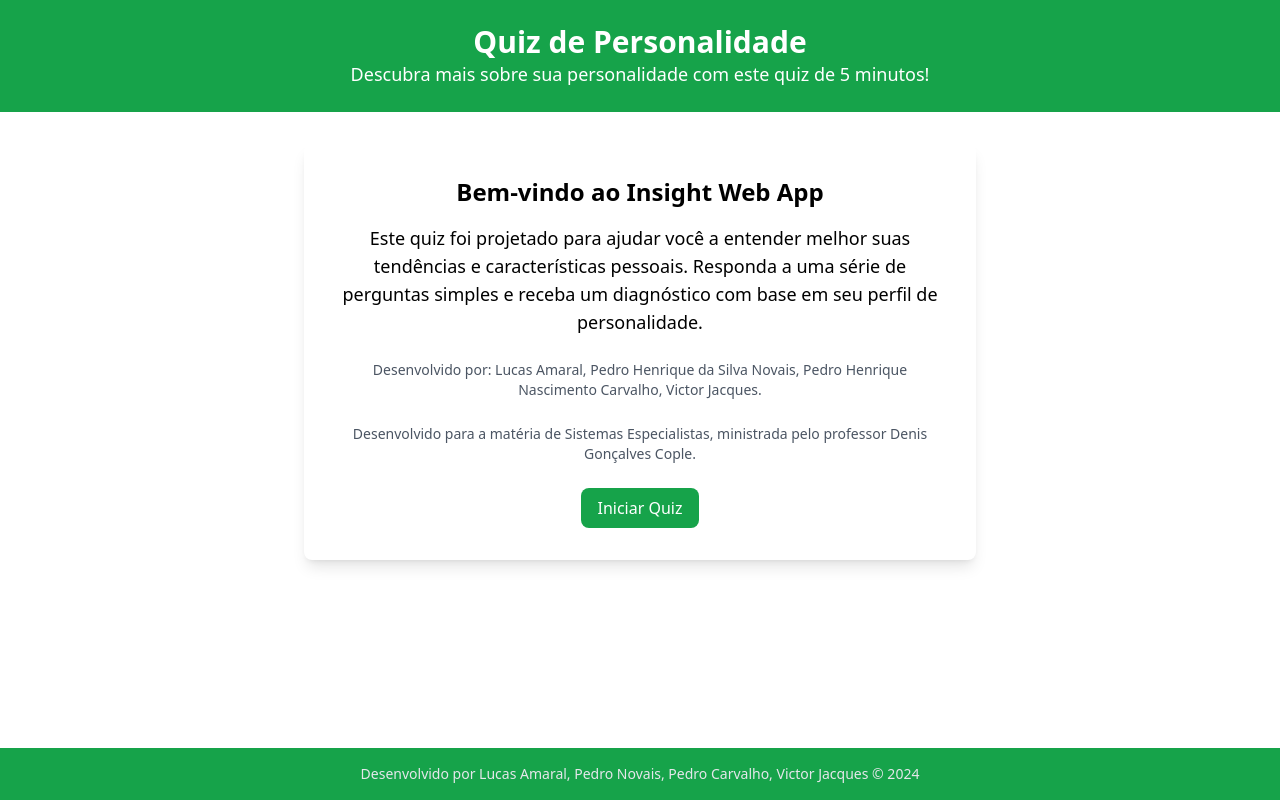
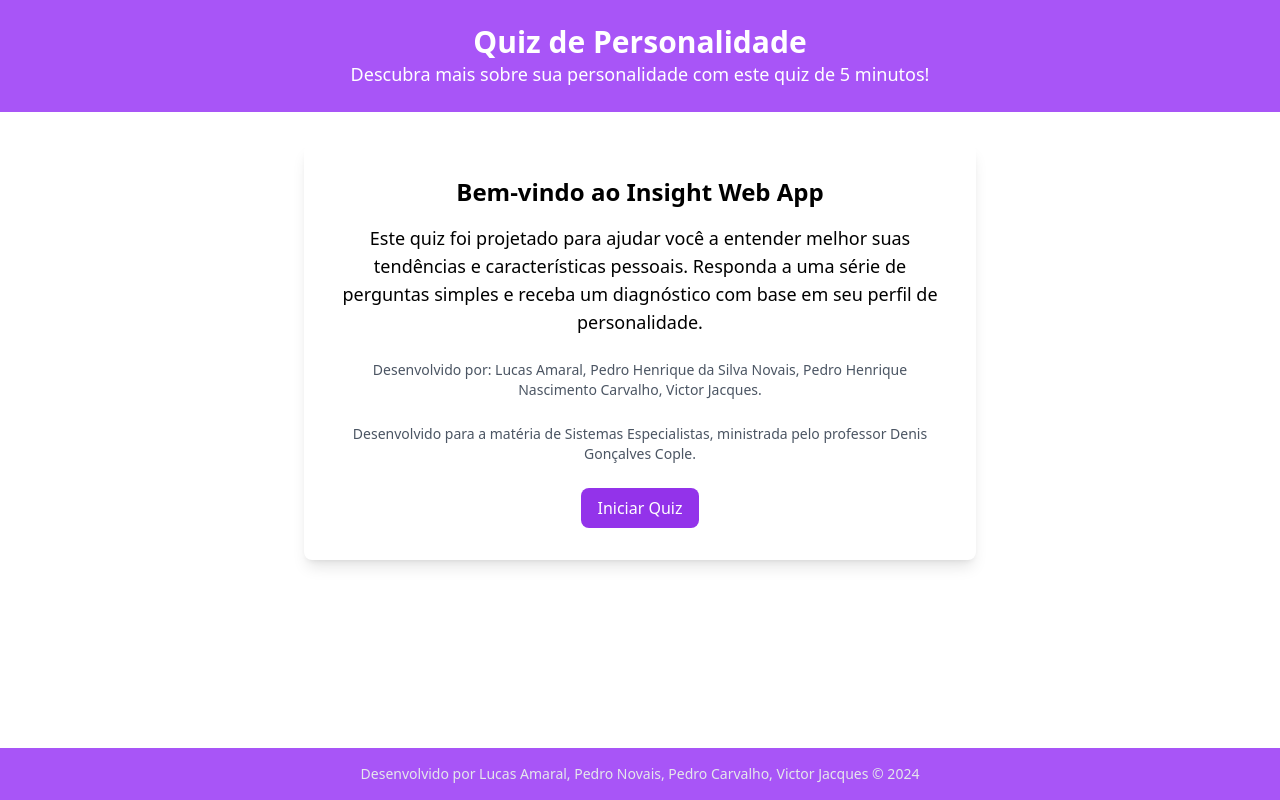
Before and after one commit to PedroSmaxY/insight-web-app, a React (Vite) app: page / in a window 1280 px wide. Built offline with nearby package versions, Linux system fonts and the light colour scheme.

Commit message:
Update color scheme from green to purple across the app components

```diff
--- a/src/App.jsx
+++ b/src/App.jsx
@@ -3,16 +3,17 @@ import Quiz from "./components/Quiz";
 function App() {
   return (
     <div className="flex flex-col min-h-screen">
-      <header className="bg-green-600 text-white py-6 text-center">
+      <header className="bg-purple-500 text-white py-6 text-center">
         <h1 className="text-3xl font-semibold">Quiz de Personalidade</h1>
         <p className="text-lg">
           Descubra mais sobre sua personalidade com este quiz de 5 minutos!
         </p>
       </header>
       <Quiz />
-      <footer className="bg-green-600 text-white py-4 text-center mt-auto">
+      <footer className="bg-purple-500 text-white py-4 text-center mt-auto">
         <p className="text-sm text-gray-200">
-          Desenvolvido por Lucas Amaral, Pedro Novais, Pedro Carvalho, Victor Jacques © 2024
+          Desenvolvido por Lucas Amaral, Pedro Novais, Pedro Carvalho, Victor
+          Jacques © 2024
         </p>
       </footer>
     </div>
--- a/src/components/Intro.jsx
+++ b/src/components/Intro.jsx
@@ -21,7 +21,7 @@ const Intro = ({ onStart }) => {
       </p>
       <button
         onClick={onStart}
-        className="bg-green-600 text-white py-2 px-4 rounded-lg hover:bg-green-700"
+        className="bg-purple-600 text-white py-2 px-4 rounded-lg hover:bg-purple-700"
       >
         Iniciar Quiz
       </button>
--- a/src/components/QuizQuestions.jsx
+++ b/src/components/QuizQuestions.jsx
@@ -143,8 +143,8 @@ const QuizQuestions = ({ onQuizComplete }) => {
               htmlFor={`option${value}`}
               className={`block p-4 rounded-lg cursor-pointer ${
                 selectedAnswer === value
-                  ? "bg-green-500 text-white"
-                  : "bg-gray-100 text-gray-700 hover:bg-green-100"
+                  ? "bg-purple-500 text-white"
+                  : "bg-gray-100 text-gray-700 hover:bg-purple-100"
               }`}
             >
               {
@@ -163,8 +163,10 @@ const QuizQuestions = ({ onQuizComplete }) => {
       <button
         onClick={handleNextQuestion}
         disabled={!selectedAnswer}
-        className={`w-full py-2 px-4 rounded-lg text-white hover:bg-green-700 ${
-          selectedAnswer ? "bg-green-600" : "bg-gray-300 cursor-not-allowed"
+        className={`w-full py-2 px-4 rounded-lg text-white  ${
+          selectedAnswer
+            ? "bg-purple-600 hover:bg-purple-700"
+            : "bg-gray-300 cursor-not-allowed"
         }`}
       >
         Próxima Pergunta
--- a/src/components/Results.jsx
+++ b/src/components/Results.jsx
@@ -12,7 +12,7 @@ const Results = ({ results }) => {
       ))}
       <button
         onClick={() => window.location.reload()}
-        className="mt-6 bg-green-600 text-white py-2 px-4 rounded-lg hover:bg-green-700"
+        className="mt-6 bg-purple-600 text-white py-2 px-4 rounded-lg hover:bg-purple-700"
       >
         Refazer Quiz
       </button>
```
